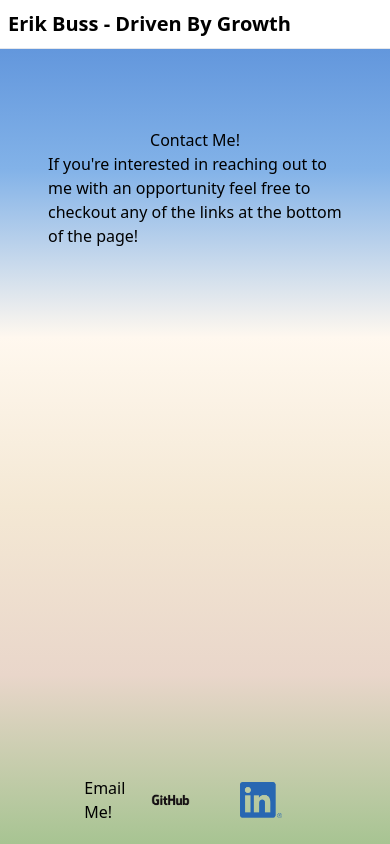
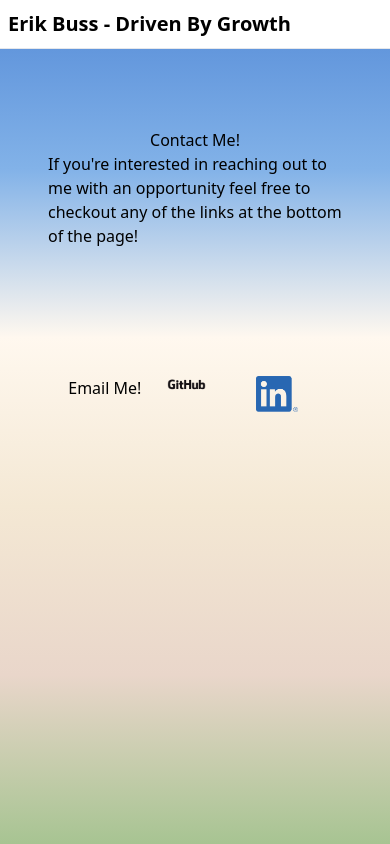
Before and after one commit to neft-tk/portfolio-2.0, a React (Create React App) app: page /contact in a window 390 px wide. Built offline with nearby package versions, Linux system fonts and the light colour scheme.

Commit message:
fixed footer to change based on mobile

```diff
--- a/src/components/Footer.jsx
+++ b/src/components/Footer.jsx
@@ -1,13 +1,13 @@
 import React from "react";
-import Github from "../assets/images/GitHub_Logo.png"
-import Linkedin from "../assets/images/LI-In-Bug.png"
-
+import Github from "../assets/images/GitHub_Logo.png";
+import Linkedin from "../assets/images/LI-In-Bug.png";
 
 export default function Footer() {
   return (
     <>
       <div className="footer">
-    <a href ="mailto: ebussman@gmail.com">Email Me!</a>
+        <div className="flex flex-row sticky">
+          <a href="mailto: ebussman@gmail.com">Email Me!</a>
           <a href="https://github.com/neft-tk" target="blank">
             <img src={Github} alt="github" className="icon" />
           </a>
@@ -15,6 +15,7 @@ export default function Footer() {
             <img src={Linkedin} alt="linkedin" className="icon" />
           </a>
         </div>
+      </div>
     </>
   );
 }
--- a/src/style.css
+++ b/src/style.css
@@ -19,7 +19,7 @@
     }
 
     .footer {
-        @apply absolute inset-x-1/2 bottom-5 items-center flex flex-row justify-center;
+        @apply inset-x-1/2 bottom-5 items-center flex flex-row justify-center;
     }
 
     .education-card {
```
Lines whose indentation alone changed are shown as unchanged.
